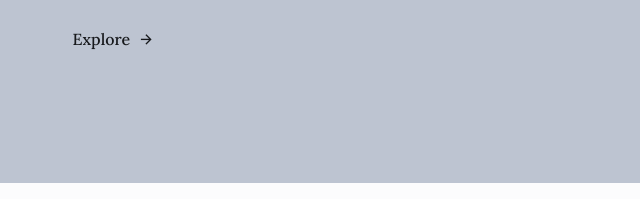
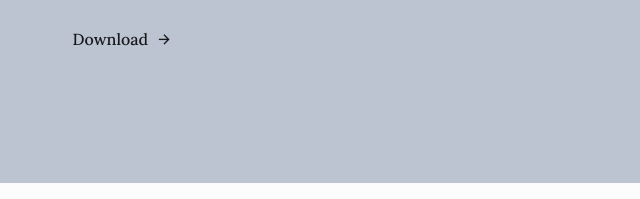
Before and after one commit to ektaenterprise216/EKTAENTERPRISE, a plain HTML site: page index.html in a window 1280 px wide. Shown: the part 537-736 px from the top of the page, 0-640 px from the left. Drawn offline with nearby package versions, Linux system fonts and the light colour scheme.

Commit message:
Update index.html

```diff
--- a/index.html
+++ b/index.html
@@ -76,8 +76,8 @@
                             selling high-quality New & Old corrugated boxes of all sizes.
                         </p>
 
-                        <a href="pdf/Cateloge.pdf" target="_blank"  class="button__link">
-                            Explore <i class="ri-arrow-right-line"></i>
+                        <a href="../pdf/Cateloge.pdf" target="_blank"  class="button__link">
+                            Download <i class="ri-arrow-right-line"></i>
                         </a>
                     </div>
 
```
